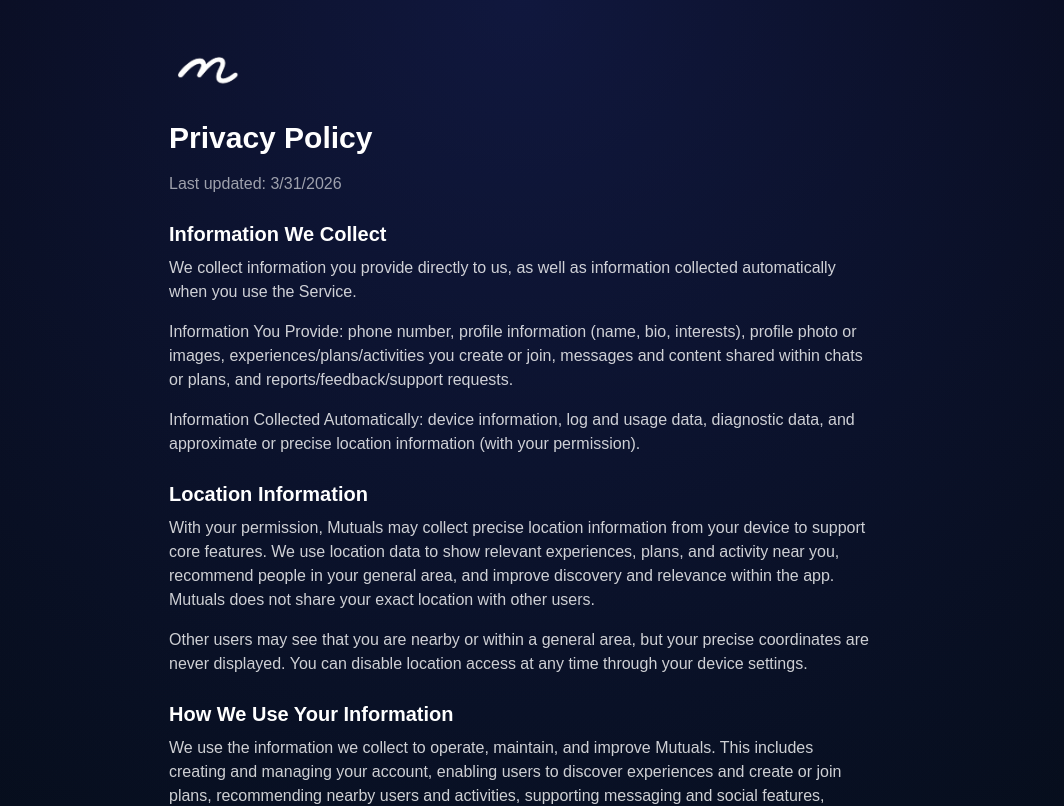
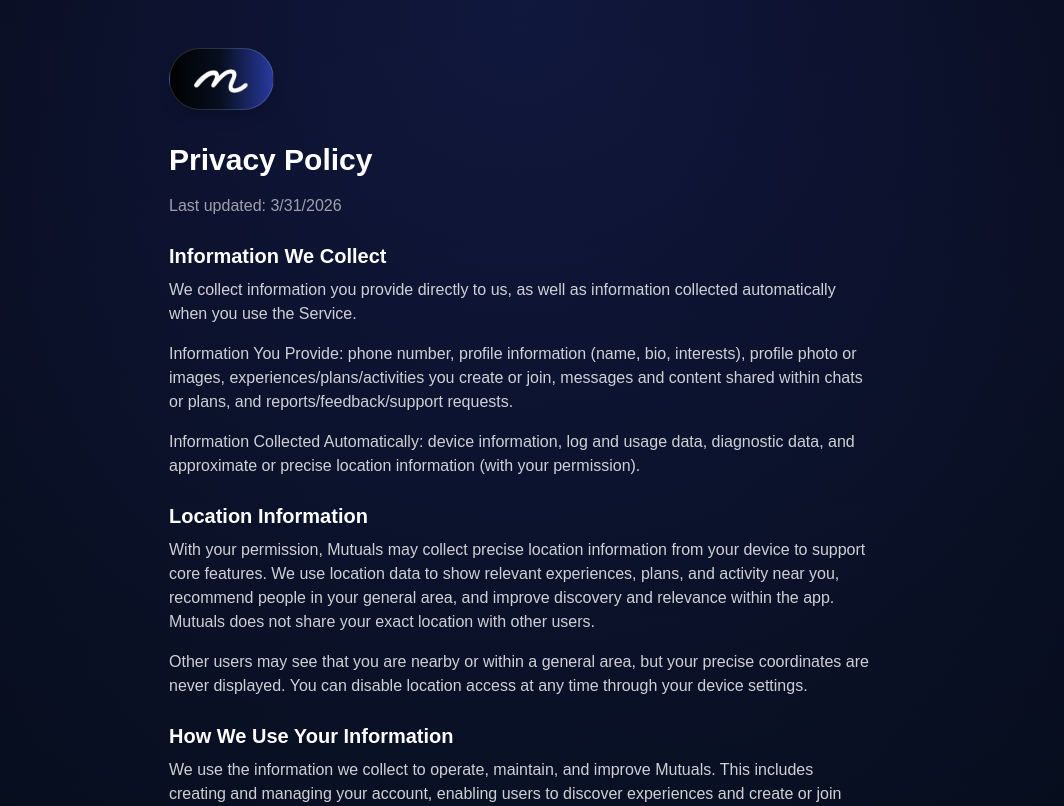
Before and after one commit to richavakharia/MutualsWebsite, a Next.js app: page /privacy in a window 1280 px wide. Shown: the top 806 px of the page, without its empty margins (119-1183 px from the left). Built offline with nearby package versions, Linux system fonts and the light colour scheme.

Commit message:
make home logo look clickable

```diff
--- a/app/privacy/page.tsx
+++ b/app/privacy/page.tsx
@@ -9,16 +9,18 @@
       <div className="absolute inset-0 -z-10 bg-[radial-gradient(circle_at_bottom_right,rgba(117,39,189,0.14)_0%,transparent_35%)]" />
 
       <div className="mx-auto max-w-3xl px-6 py-12 sm:px-8">
-
-        {/* LOGO BUTTON */}
         <div className="mb-8">
-          <Link href="/" aria-label="Go home">
+          <Link
+            href="/"
+            aria-label="Go home"
+            className="inline-flex items-center justify-center rounded-full border border-white/15 bg-[linear-gradient(90deg,#000000,#071021,#283AA0)] px-4 py-3 shadow-lg transition hover:-translate-y-0.5 hover:opacity-90"
+          >
             <Image
               src="/m-removebg-preview.png"
               alt="Mutuals home"
-              width={48}
-              height={48}
-              className="h-10 w-auto cursor-pointer transition hover:opacity-80"
+              width={40}
+              height={40}
+              className="h-8 w-auto sm:h-9"
               priority
             />
           </Link>
--- a/app/support/page.tsx
+++ b/app/support/page.tsx
@@ -9,16 +9,18 @@
       <div className="absolute inset-0 -z-10 bg-[radial-gradient(circle_at_bottom_right,rgba(117,39,189,0.14)_0%,transparent_35%)]" />
 
       <div className="mx-auto max-w-3xl px-6 py-12 sm:px-8">
-
-        {/* LOGO BUTTON */}
         <div className="mb-8">
-          <Link href="/" aria-label="Go home">
+          <Link
+            href="/"
+            aria-label="Go home"
+            className="inline-flex items-center justify-center rounded-full border border-white/15 bg-[linear-gradient(90deg,#000000,#071021,#283AA0)] px-4 py-3 shadow-lg transition hover:-translate-y-0.5 hover:opacity-90"
+          >
             <Image
               src="/m-removebg-preview.png"
               alt="Mutuals home"
-              width={48}
-              height={48}
-              className="h-10 w-auto cursor-pointer transition hover:opacity-80"
+              width={40}
+              height={40}
+              className="h-8 w-auto sm:h-9"
               priority
             />
           </Link>
--- a/app/terms/page.tsx
+++ b/app/terms/page.tsx
@@ -4,23 +4,23 @@
 export default function TermsPage() {
   return (
     <main className="relative min-h-screen overflow-hidden text-white">
-
-      {/* Background */}
       <div className="absolute inset-0 -z-10 bg-[#05070f]" />
       <div className="absolute inset-0 -z-10 bg-[radial-gradient(circle_at_top,rgba(40,58,160,0.32)_0%,rgba(40,58,160,0.18)_22%,transparent_48%),linear-gradient(180deg,#05070f_0%,#071021_55%,#05070f_100%)]" />
       <div className="absolute inset-0 -z-10 bg-[radial-gradient(circle_at_bottom_right,rgba(117,39,189,0.14)_0%,transparent_35%)]" />
 
       <div className="mx-auto max-w-3xl px-6 py-12 sm:px-8">
-
-        {/* LOGO BUTTON */}
         <div className="mb-8">
-          <Link href="/" aria-label="Go home">
+          <Link
+            href="/"
+            aria-label="Go home"
+            className="inline-flex items-center justify-center rounded-full border border-white/15 bg-[linear-gradient(90deg,#000000,#071021,#283AA0)] px-4 py-3 shadow-lg transition hover:-translate-y-0.5 hover:opacity-90"
+          >
             <Image
               src="/m-removebg-preview.png"
               alt="Mutuals home"
-              width={48}
-              height={48}
-              className="h-10 w-auto cursor-pointer transition hover:opacity-80"
+              width={40}
+              height={40}
+              className="h-8 w-auto sm:h-9"
               priority
             />
           </Link>
```
